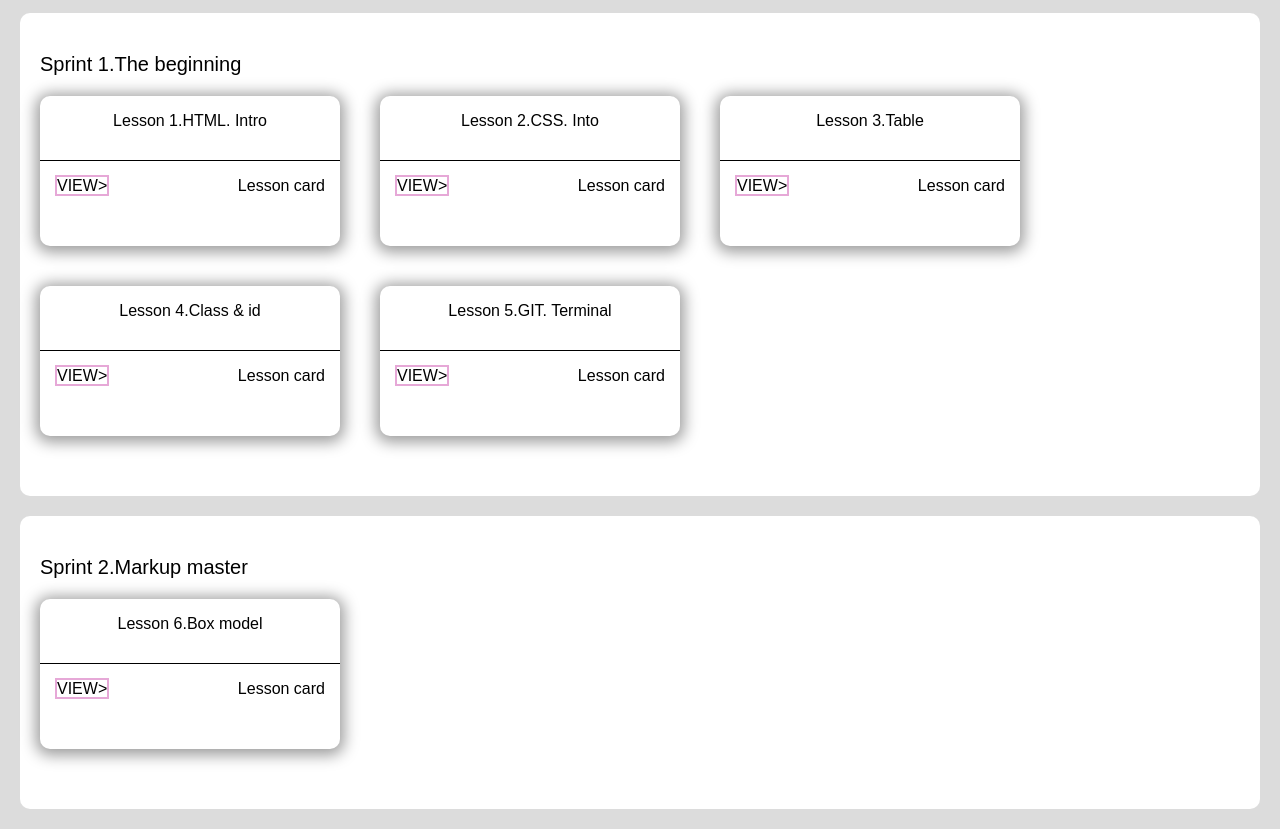
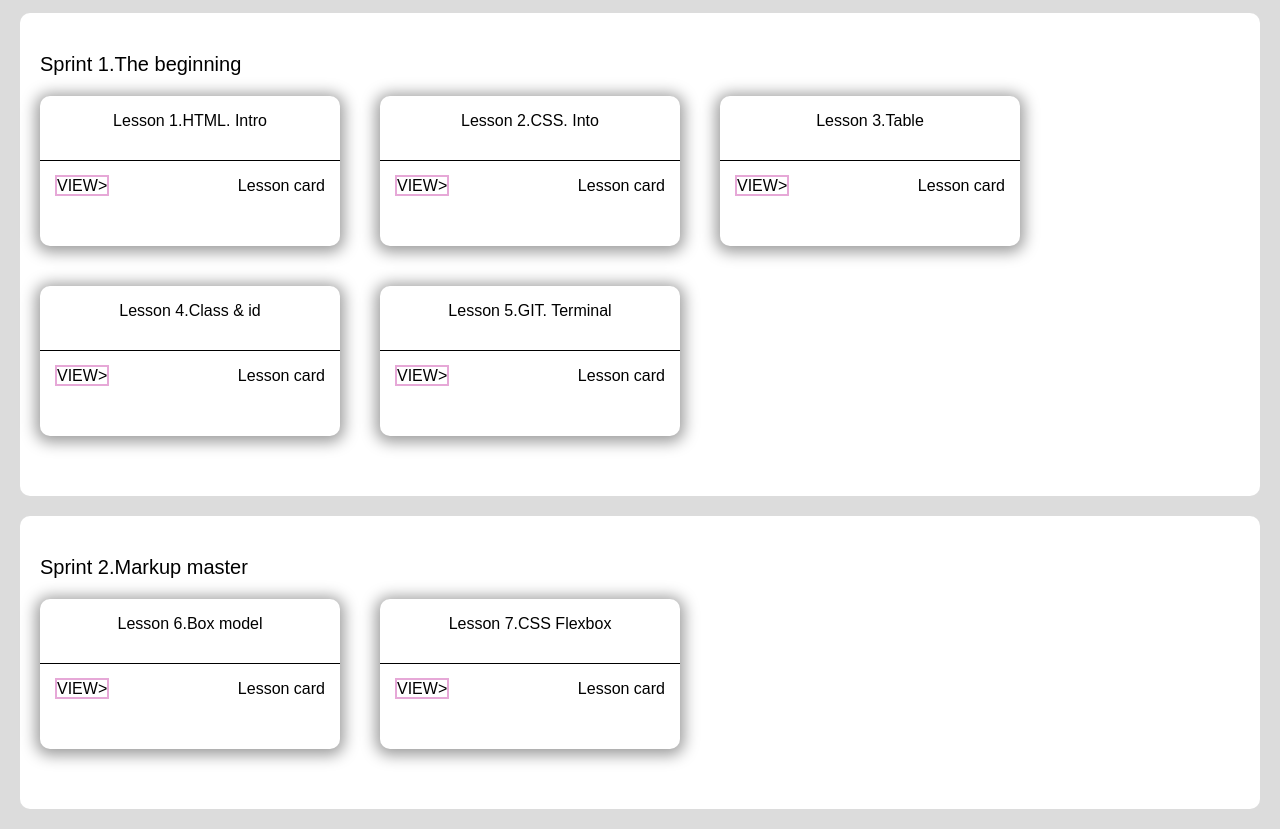
Before and after one commit to IstillFeelNothing/myworks, a plain HTML site: page index.html in a window 1280 px wide. Shown: the part 101-930 px from the top of the page. Drawn offline with Linux system fonts and the light colour scheme; a web font is replaced by a local one.

Commit message:
firth commit

```diff
--- a/index.html
+++ b/index.html
@@ -45,6 +45,11 @@
         <a href="https://istillfeelnothing.github.io/lesson6/" target="_blank"><div class="btn">VIEW></div></a>
         <div class="les">Lesson card</div>
     </div>
+    <div class="lessons">
+        <p style="text-align: center;" class="text">Lesson 7.CSS Flexbox</p>
+        <a href="https://istillfeelnothing.github.io/lesson7/" target="_blank"><div class="btn">VIEW></div></a>
+        <div class="les">Lesson card</div>
+    </div>
    </section>
 </body>
 </html>
--- a/style.css
+++ b/style.css
@@ -5,7 +5,7 @@ body{
 }
 .text{
     padding-bottom: 10%;
-    border-bottom: 1px solid black;
+    border-bottom: 1px solid #000000;
 }
 a{
     text-decoration: none;
```
